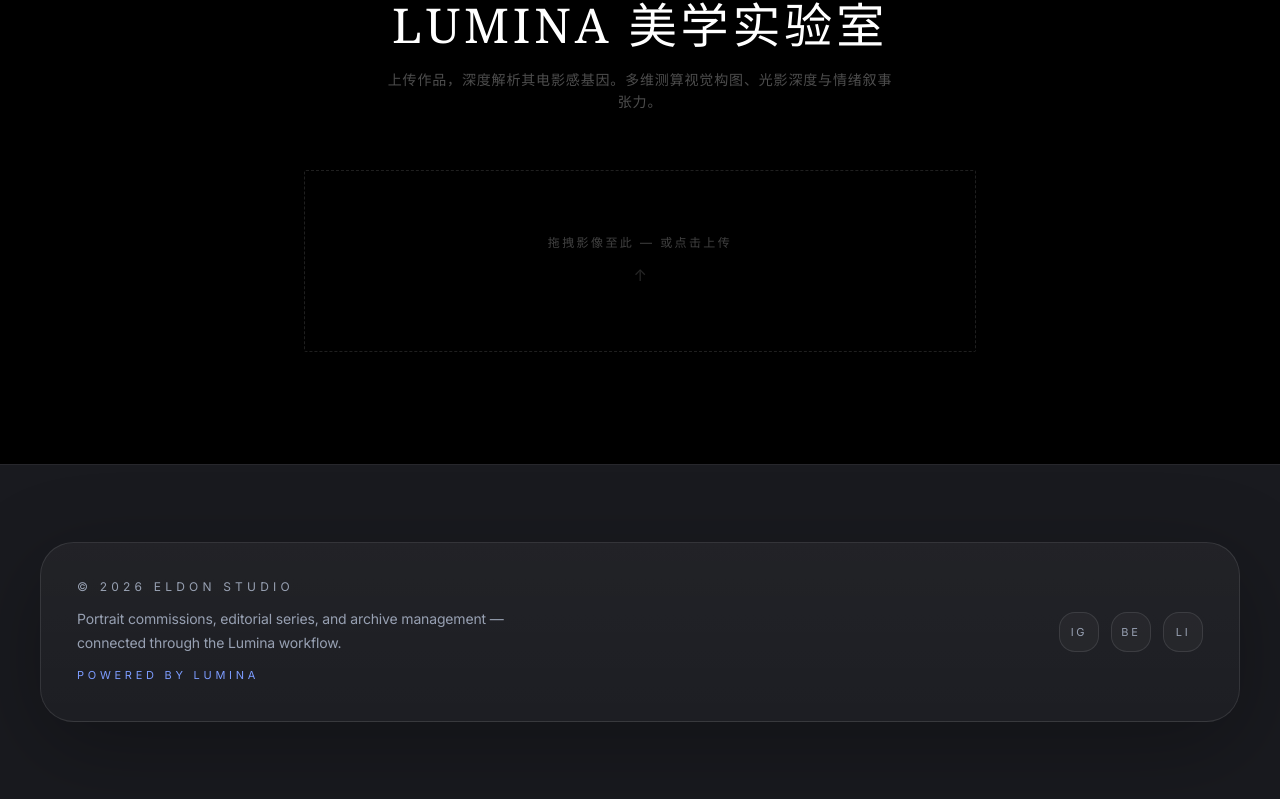
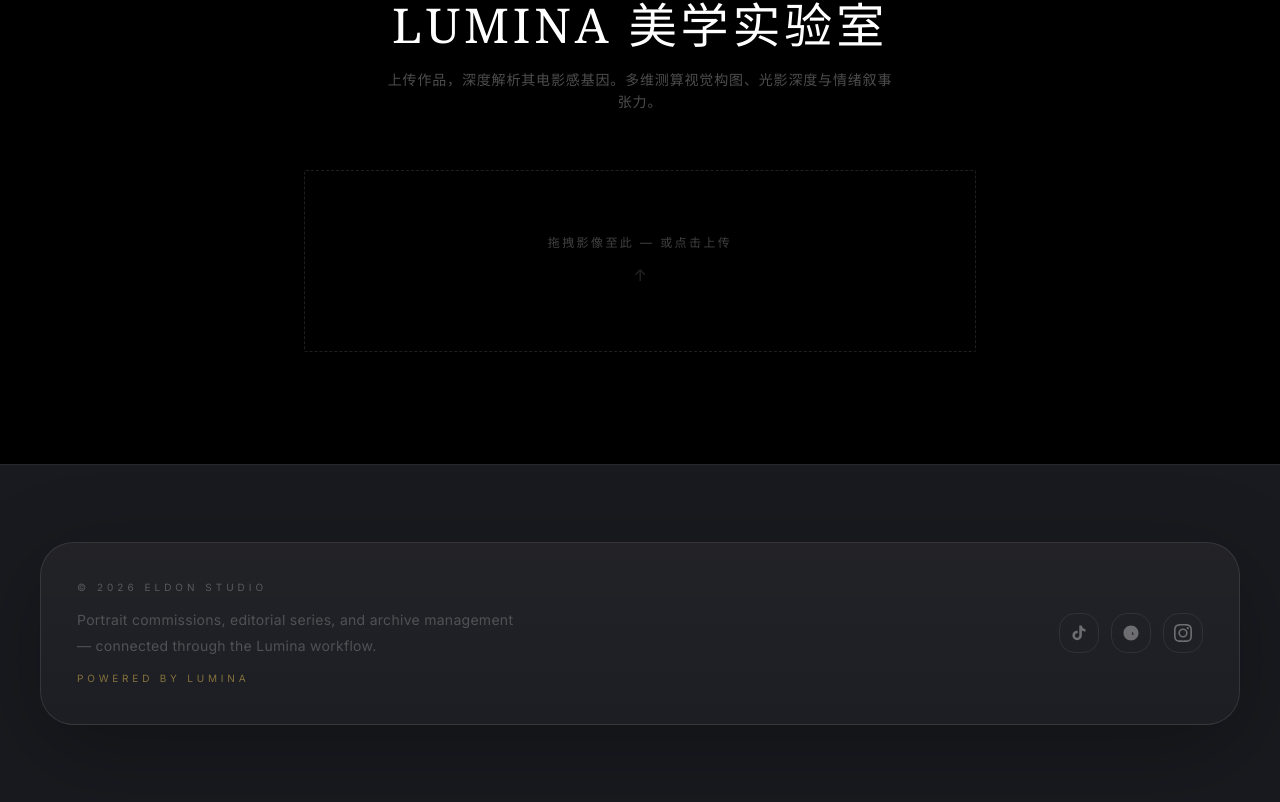
Before and after one commit to eldon970121-del/eldon-studio, a React (Vite) app: page / in a window 1280 px wide. Shown: the part 4301-5103 px from the top of the page. Built offline with nearby package versions, Linux system fonts and the light colour scheme; no server answers.

Commit message:
feat: Footer — replace IG/BE/LI with Douyin/XHS/Instagram SVG icons, click-to-copy tooltip with copied feedback

```diff
--- a/src/components/layout/Footer.jsx
+++ b/src/components/layout/Footer.jsx
@@ -1,38 +1,153 @@
+import { useState, useRef, useEffect } from "react";
 import { getLocalizedText } from "../../utils/siteHelpers";
 
+// ─── SVG icons ────────────────────────────────────────────────────────────────
+function IconDouyin() {
+  return (
+    <svg viewBox="0 0 24 24" fill="currentColor" width="18" height="18">
+      <path d="M19.59 6.69a4.83 4.83 0 0 1-3.77-4.25V2h-3.45v13.67a2.89 2.89 0 0 1-2.88 2.5 2.89 2.89 0 0 1-2.89-2.89 2.89 2.89 0 0 1 2.89-2.89c.28 0 .54.04.79.1V9.01a6.33 6.33 0 0 0-.79-.05 6.34 6.34 0 0 0-6.34 6.34 6.34 6.34 0 0 0 6.34 6.34 6.34 6.34 0 0 0 6.33-6.34V8.69a8.18 8.18 0 0 0 4.78 1.52V6.76a4.85 4.85 0 0 1-1.01-.07z"/>
+    </svg>
+  );
+}
+
+function IconXHS() {
+  return (
+    <svg viewBox="0 0 24 24" fill="currentColor" width="18" height="18">
+      <path d="M12 2C6.477 2 2 6.477 2 12s4.477 10 10 10 10-4.477 10-10S17.523 2 12 2zm4.5 7.5h-2.25v-.75a.75.75 0 0 0-1.5 0v.75H10.5a.75.75 0 0 0 0 1.5h.44l-.94 3.75H9a.75.75 0 0 0 0 1.5h6a.75.75 0 0 0 0-1.5h-1l-.94-3.75h.44a.75.75 0 0 0 0-1.5zm-4.06 5.25.94-3.75h1.24l.94 3.75H12.44z"/>
+    </svg>
+  );
+}
+
+function IconInstagram() {
+  return (
+    <svg viewBox="0 0 24 24" fill="currentColor" width="18" height="18">
+      <path d="M12 2.163c3.204 0 3.584.012 4.85.07 3.252.148 4.771 1.691 4.919 4.919.058 1.265.069 1.645.069 4.849 0 3.205-.012 3.584-.069 4.849-.149 3.225-1.664 4.771-4.919 4.919-1.266.058-1.644.07-4.85.07-3.204 0-3.584-.012-4.849-.07-3.26-.149-4.771-1.699-4.919-4.92-.058-1.265-.07-1.644-.07-4.849 0-3.204.013-3.583.07-4.849.149-3.227 1.664-4.771 4.919-4.919 1.266-.057 1.645-.069 4.849-.069zm0-2.163c-3.259 0-3.667.014-4.947.072-4.358.2-6.78 2.618-6.98 6.98-.059 1.281-.073 1.689-.073 4.948 0 3.259.014 3.668.072 4.948.2 4.358 2.618 6.78 6.98 6.98 1.281.058 1.689.072 4.948.072 3.259 0 3.668-.014 4.948-.072 4.354-.2 6.782-2.618 6.979-6.98.059-1.28.073-1.689.073-4.948 0-3.259-.014-3.667-.072-4.947-.196-4.354-2.617-6.78-6.979-6.98-1.281-.059-1.69-.073-4.949-.073zm0 5.838a6.162 6.162 0 1 0 0 12.324 6.162 6.162 0 0 0 0-12.324zM12 16a4 4 0 1 1 0-8 4 4 0 0 1 0 8zm6.406-11.845a1.44 1.44 0 1 0 0 2.881 1.44 1.44 0 0 0 0-2.881z"/>
+    </svg>
+  );
+}
+
+// ─── Social button with click-to-copy tooltip ─────────────────────────────────
+const SOCIALS = [
+  { id: "douyin",  Icon: IconDouyin,   label: "抖音",  handle: "勿阅星光",    copy: "勿阅星光" },
+  { id: "xhs",     Icon: IconXHS,      label: "小红书", handle: "勿阅星光",   copy: "勿阅星光" },
+  { id: "ig",      Icon: IconInstagram, label: "Instagram", handle: "@eldonstudio", copy: "@eldonstudio" },
+];
+
+function SocialButton({ social }) {
+  const [state, setState] = useState("idle"); // idle | shown | copied
+  const timerRef = useRef(null);
+
+  useEffect(() => () => clearTimeout(timerRef.current), []);
+
+  async function handleClick() {
+    if (state === "idle") {
+      setState("shown");
+      return;
+    }
+    // shown or copied — attempt copy
+    try {
+      await navigator.clipboard.writeText(social.copy);
+      setState("copied");
+      clearTimeout(timerRef.current);
+      timerRef.current = setTimeout(() => setState("idle"), 2000);
+    } catch {
+      setState("idle");
+    }
+  }
+
+  // Click outside to dismiss
+  const btnRef = useRef(null);
+  useEffect(() => {
+    if (state === "idle") return;
+    function onOutside(e) {
+      if (btnRef.current && !btnRef.current.contains(e.target)) setState("idle");
+    }
+    document.addEventListener("mousedown", onOutside);
+    return () => document.removeEventListener("mousedown", onOutside);
+  }, [state]);
+
+  return (
+    <div ref={btnRef} className="relative flex flex-col items-center">
+      {/* Tooltip */}
+      <div
+        className="absolute bottom-full mb-3 pointer-events-none transition-all duration-300"
+        style={{
+          opacity: state !== "idle" ? 1 : 0,
+          transform: state !== "idle" ? "translateY(0)" : "translateY(6px)",
+          pointerEvents: state !== "idle" ? "auto" : "none",
+        }}
+        onClick={state === "shown" ? handleClick : undefined}
+      >
+        <div
+          className="whitespace-nowrap rounded-lg px-3 py-2 text-[9px] tracking-[0.15em] cursor-pointer"
+          style={{
+            background: "rgba(15,15,15,0.88)",
+            backdropFilter: "blur(8px)",
+            WebkitBackdropFilter: "blur(8px)",
+            border: state === "copied"
+              ? "1px solid rgba(201,168,76,0.5)"
+              : "1px solid rgba(255,255,255,0.1)",
+            color: state === "copied" ? "#c9a84c" : "rgba(255,255,255,0.65)",
+            transition: "border-color 0.3s, color 0.3s",
+          }}
+        >
+          {state === "copied"
+            ? "✓ 已复制"
+            : `${social.label}: ${social.handle} · 点击复制`}
+        </div>
+        {/* Arrow */}
+        <div className="mx-auto mt-0.5 h-0 w-0"
+          style={{ borderLeft: "5px solid transparent", borderRight: "5px solid transparent", borderTop: "5px solid rgba(255,255,255,0.1)" }} />
+      </div>
+
+      {/* Icon button */}
+      <button
+        type="button"
+        onClick={handleClick}
+        aria-label={social.label}
+        className="flex h-10 w-10 items-center justify-center rounded-2xl transition-all duration-300"
+        style={{
+          border: state !== "idle"
+            ? "1px solid rgba(255,255,255,0.2)"
+            : "1px solid rgba(255,255,255,0.08)",
+          background: "transparent",
+          color: state !== "idle" ? "rgba(255,255,255,0.9)" : "rgba(255,255,255,0.35)",
+        }}
+      >
+        <social.Icon />
+      </button>
+    </div>
+  );
+}
+
+// ─── Footer ───────────────────────────────────────────────────────────────────
 export function Footer({ profile, copy, locale, luminaUrl }) {
   return (
     <footer id="footer" className="section-space-tight mx-auto max-w-7xl border-t border-[color:var(--site-border-soft)] px-4 sm:px-6 lg:px-10">
       <div className="rounded-[2.1rem] border border-[color:var(--site-border)] bg-[linear-gradient(180deg,rgba(255,255,255,0.04)_0%,rgba(255,255,255,0.02)_100%)] p-7 shadow-soft sm:p-9">
-        <div className="flex flex-col gap-5 sm:flex-row sm:items-center sm:justify-between">
+        <div className="flex flex-col gap-6 sm:flex-row sm:items-center sm:justify-between">
           <div>
-            <p className="text-xs uppercase tracking-[0.35em] text-[color:var(--site-muted)]">
+            <p className="text-[10px] uppercase tracking-[0.4em] leading-relaxed"
+              style={{ color: "rgba(255,255,255,0.25)", letterSpacing: "0.4em" }}>
               © 2026 {getLocalizedText(profile.name, locale)}
             </p>
-            <p className="mt-3 max-w-md text-sm leading-6 text-[color:var(--site-muted)]">
+            <p className="mt-3 max-w-md text-sm leading-[1.85]"
+              style={{ color: "rgba(255,255,255,0.22)", letterSpacing: "0.02em" }}>
               {copy.footer.text}
             </p>
             <a
               href={luminaUrl}
               target="_blank"
               rel="noreferrer"
-              className="mt-3 inline-block text-[11px] uppercase tracking-[0.34em] text-[color:var(--site-accent)]"
+              className="mt-3 inline-block text-[10px] uppercase tracking-[0.38em] transition-opacity hover:opacity-70"
+              style={{ color: "rgba(201,168,76,0.6)" }}
             >
               {copy.footer.poweredBy}
             </a>
           </div>
 
           <div className="flex items-center gap-3">
-            {["IG", "BE", "LI"].map((item) => (
-              <a
-                key={item}
-                href="#"
-                aria-label={item}
-                className="flex h-10 w-10 items-center justify-center rounded-2xl border border-[color:var(--site-border)] bg-[color:var(--site-panel-soft)] text-[11px] uppercase tracking-[0.25em] text-[color:var(--site-muted)] transition hover:text-[color:var(--site-accent)]"
-              >
-                {item}
-              </a>
-            ))}
+            {SOCIALS.map(s => <SocialButton key={s.id} social={s} />)}
           </div>
         </div>
       </div>
```
